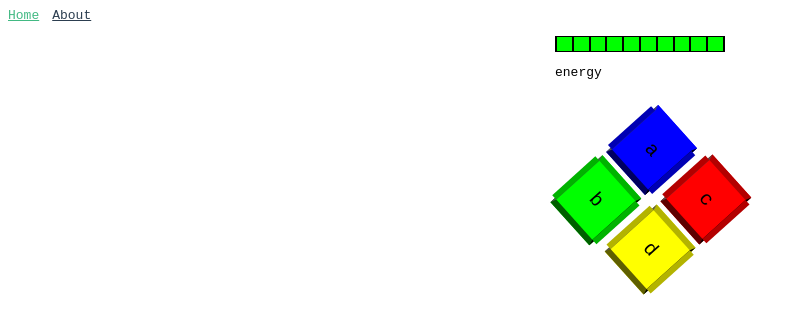
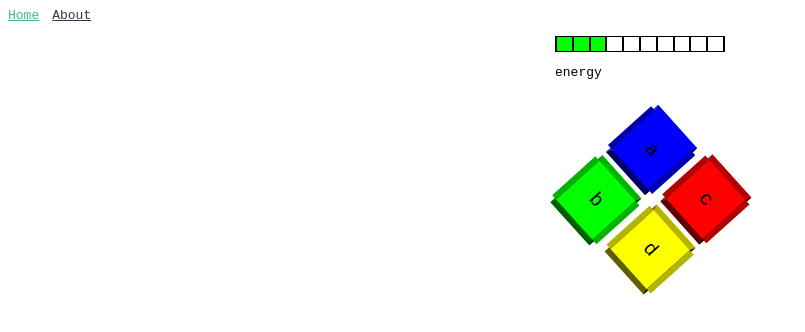
Before and after one commit to luczyna/dance-for-your-light, a Vue app: page / in a window 1280 px wide. Shown: the top 332 px of the page, without its empty margins (0-805 px from the left). Built offline with nearby package versions, Linux system fonts and the light colour scheme.

Commit message:
reformat the energy level guage to be purely visual

```diff
--- a/src/components/EnergyLevel.vue
+++ b/src/components/EnergyLevel.vue
@@ -1,7 +1,7 @@
 <template>
   <div class="energy-container">
     <div class="energy-level">
-      <div v-for="n of limit" class="energy" v-bind:key="n" v-bind:class="{'filled': availableEnergy >= n}"></div>
+      <div v-for="n of limit" class="energy" v-bind:key="n" v-bind:class="{'filled': amount >= n}"></div>
     </div>
 
     <p class="label">energy</p>
@@ -9,31 +9,12 @@
 </template>
 
 <script>
-const LIMIT = 10;
 
 export default {
   name: 'EnergyLevel',
-  data: function() {
-    return {
-      limit: LIMIT,
-      availableEnergy: LIMIT
-    }
-  },
-  methods: {
-    increaseEnergy(amount) {
-      this.availableEnergy += amount;
-
-      if (this.availableEnergy > this.limit) {
-        this.availableEnergy = this.limit;
-      }
-    },
-    decreaseEnergy(amount) {
-      this.availableEnergy -= amount;
-
-      if (this.availableEnergy < 0) {
-        this.availableEnergy = 0;
-      }
-    }
+  props: {
+    limit: Number,
+    amount: Number,
   }
 }
 </script>
```
